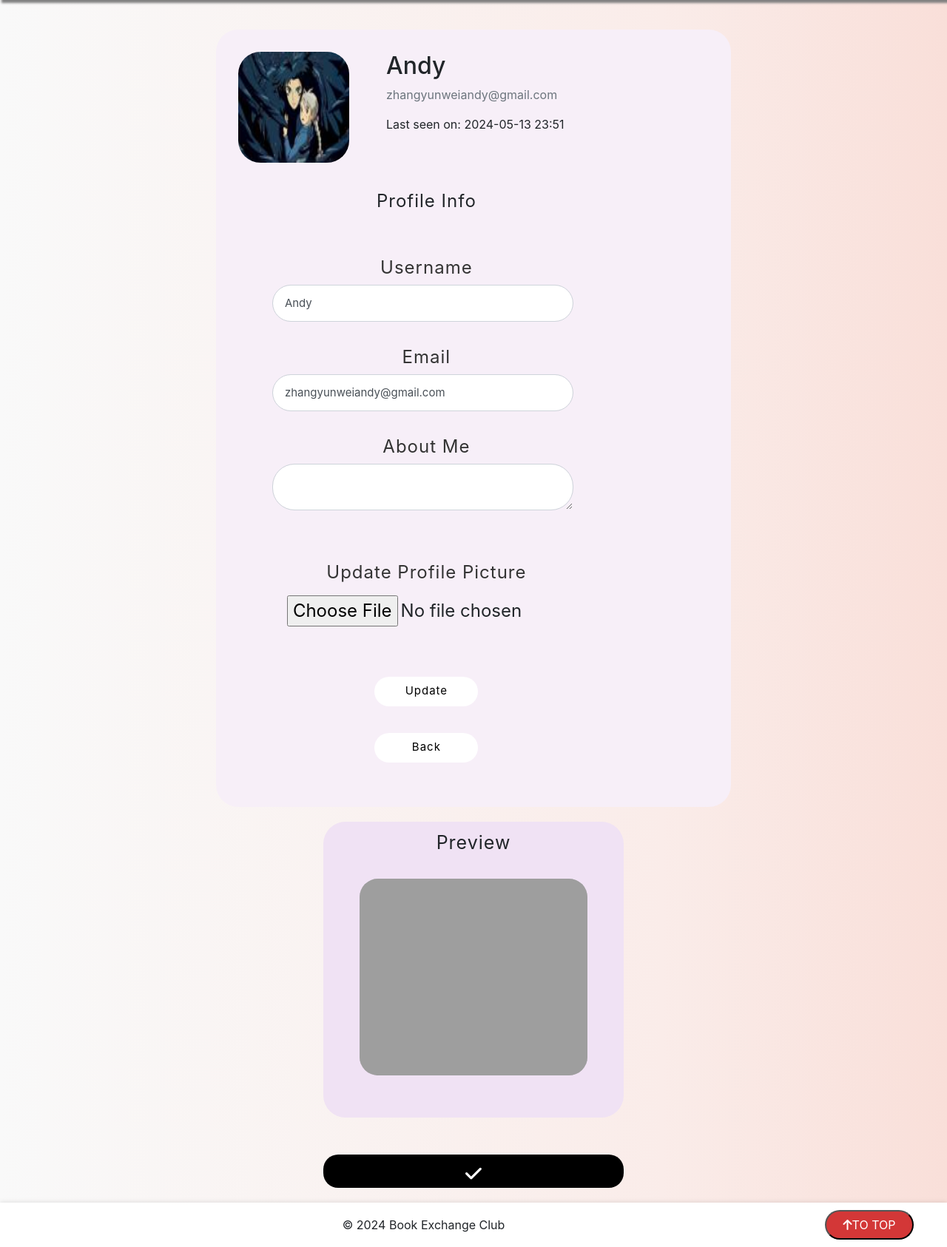
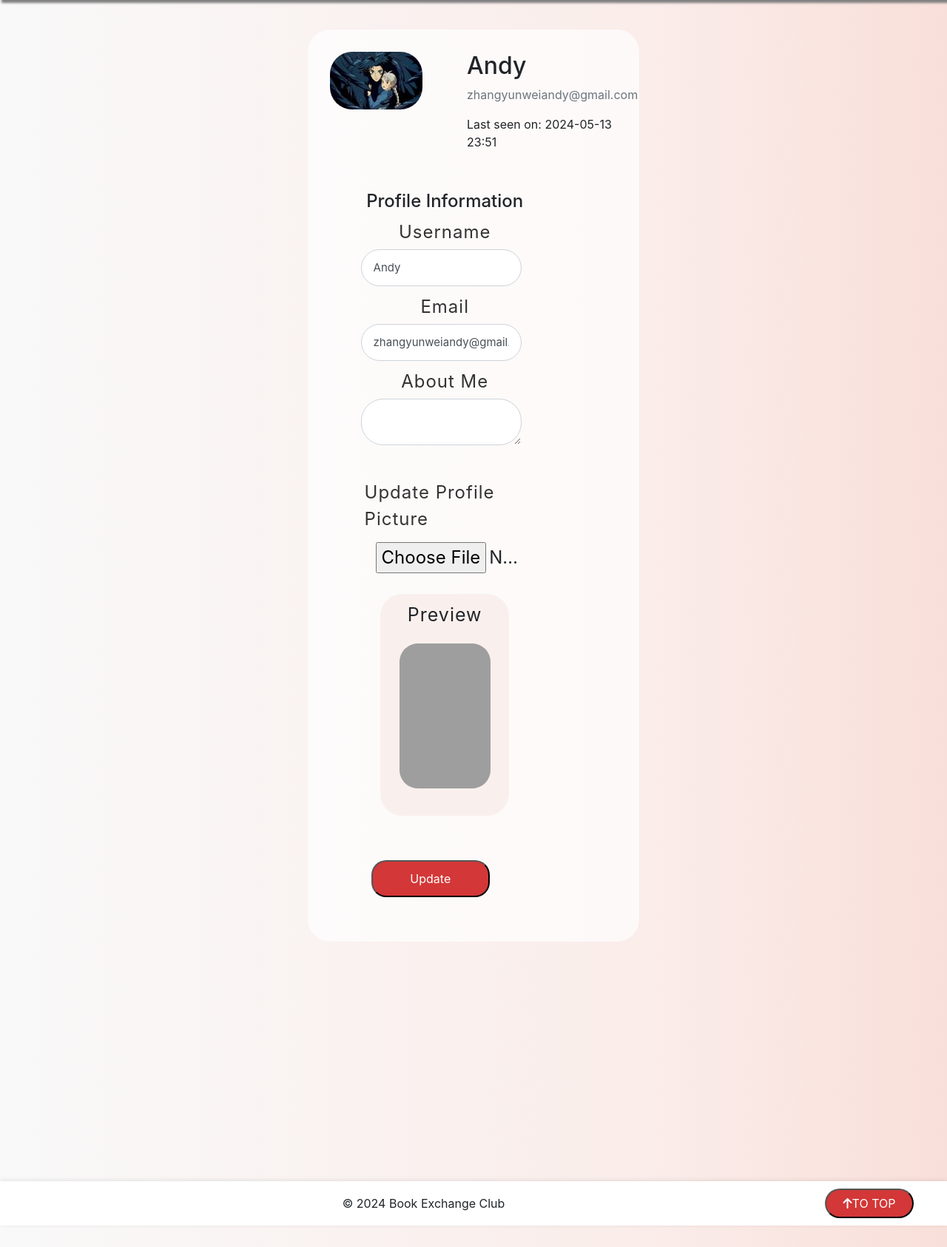
Before and after one commit to Ellacancode/CITS5505Project_Book-Excahnge-Club, a Flask app: page /profile in a window 1280 px wide. Shown: the part 88-1774 px from the top of the page at 74% size. Run offline with Flask 3, Linux system fonts and the light colour scheme; a user stored in the database is signed in; data comes from the database, SQL or seed files in the repository; some libraries are stand-ins or nearby versions; grey boxes are pictures that could not be loaded.

Commit message:
Updated the frontend of profile page

```diff
--- a/Bookclub/static/profile.css
+++ b/Bookclub/static/profile.css
@@ -1,22 +1,27 @@
-.acc-content-section{
-    float: left;
-    width: 60%;
-    background-color: #f7eff8;
+.acc-content-section {
+    margin: 0 auto;
+    align-items: center;
+    width: 35%;
+    background-color: rgba(255, 255, 255, 0.7);
     padding: 30px;
     border-radius: 30px;
+    margin-top: 40px;
+    margin-bottom: 20px;
 }
+
 .account-img{
     border-radius: 30px;
-    width: 150px;
-    height: 150px;
+    width: 35%;
+    max-width: 350px;
 }
 .acc-media-body{
-    margin-left: 50px;
+    margin-left: 60px;
 }
 .acc-border-bottom{
     letter-spacing: 1px;
 }
 .inputtit-update{
+    margin-top: -20px;
     letter-spacing: 1px;
     margin-bottom: 0px;
 }
@@ -26,24 +31,25 @@
     font-size: 15px;
 }
 .btn-update{
-    letter-spacing: 1px;
-    width: 140px;
-    height: 40px;
-    background-color: white;
-    color: black;
-    border-radius: 30px;
-    font-size: 15px;
-    border: hidden;
+    display: flex;
+    justify-content: center;
+    align-items: center;
+    color: white;
+    background-color: rgb(211, 55, 55);
+    width: 160px;
+    height: 50px;
+    border-radius: 20px;
+    outline: none;
 }
 .btn-update:hover{
-    border: 1px solid black;
-    font-weight: bold;
+    background-color: rgb(107, 31, 31);
+    color: white;
+    text-decoration: none;
 }
 .update-rightdiv{
-    float: right;
-    width: 35%;
-    background-color: #f0e2f4;
-    height: 400px;
+    width: 80%;
+    background-color: #f9f0ed;
+    height: 300px;
     text-align: center;
     border-radius: 30px;
     font-size: 25px;
@@ -51,31 +57,34 @@
     padding: 10px;
     align-items: center;
     justify-items: center;
+    margin-top: 20px;
 }
 .preview-image-block{
     margin: 0 auto;
-    display: block;
     width: 80%;
     height: 70%;
     background-color: rgba(161, 159, 159, 0.5);
     border-radius: 25px;
-    margin-top: 30px;
+    margin-top: 20px;
 }
 .preview-image{
     border-radius: 25px;
 }
-.btn-ok{
-    float: right;
-    margin-top: 30px;
-    width: 35%;
-    height: 45px;
-    border-radius: 20px;
-    color: white;
-    background-color: black;
-    font-size: 25px;
-    border: hidden;
+
+.profile-title {
+    font-weight: 500;
+    margin-bottom: -20px;
 }
-.btn-ok:hover{
-    background-color: rgba(161, 159, 159, 0.5);
-    color: black;
+
+.form-group-profile {
+    display: flex;
+    flex-direction: column;
+    align-items: center; /* Align items to the start of the flex container */
+    margin-bottom: 30px; /* Adjust as necessary */
+    width: 70%;
 }
+
+#imagePreview {
+    height: 100%;
+    width: 100%;
+}
--- a/Bookclub/templates/profile.html
+++ b/Bookclub/templates/profile.html
@@ -5,7 +5,6 @@
 {% endblock %}
 
 {% block content %}
-<main class="container">
     <div class="acc-content-section">
       <div class="media">
         <img class="account-img" src="{{ image_file }}">
@@ -27,9 +26,9 @@
         <form method="POST" action="" enctype="multipart/form-data">
             {{ form.hidden_tag() }}
             <fieldset class="form-group">
-                <legend class="acc-border-bottom">Profile Info</legend>
+                <legend class="profile-title">Profile Information</legend>
                 <br/>
-                <div class="form-group">
+                <div class="form-group-profile">
                     <p class="inputtit-update">{{ form.username.label(class="form-control-label") }}</p>
                     {% if form.username.errors %}
                         {{ form.username(class="form-control form-control-lg is-invalid") }}
@@ -42,7 +41,7 @@
                         {{ form.username(class="form-control form-control-lg") }}
                     {% endif %}
                 </div>
-                <div class="form-group">
+                <div class="form-group-profile">
                     <p class="inputtit-update">{{ form.email.label(class="form-control-label") }}</p>
                     {% if form.email.errors %}
                         {{ form.email(class="form-control form-control-lg is-invalid") }}
@@ -55,7 +54,7 @@
                         {{ form.email(class="form-control form-control-lg") }}
                     {% endif %}
                 </div>
-                <div class="form-group">
+                <div class="form-group-profile">
                     <p class="inputtit-update">{{ form.about_me.label(class="form-control-label") }}</p>
                     {% if form.about_me.errors %}
                         {{ form.about_me(class="form-control form-control-lg is-invalid") }}
@@ -69,7 +68,7 @@
                     {% endif %}
                 </div>
                 <br/>
-                <div class="form-group">
+                <div class="form-group-profile">
                     <p class="inputtit-update">{{ form.picture.label() }}</p>
                     {{ form.picture(class="form-control-file", id="imageUpload") }}
                     {% if form.picture.errors %}
@@ -77,23 +76,17 @@
                             <span class="text-danger">{{ error }}</span></br>
                         {% endfor %}
                     {% endif %}
+                    <div class="update-rightdiv">
+                        <p>Preview</p>
+                        <div class="preview-image-block"><img class="preview-image" id="imagePreview" src="#"></div>
+                    </div>
                 </div>
             </fieldset>
-            <div class="form-group">
+            <div class="form-group-profile">
                 {{ form.submit(class="btn-update") }}
-                &nbsp;&nbsp;&nbsp;<button class="btn-update">Back</button>
             </div>
         </form>
     </div>
-    <div class="update-rightdiv">
-        <p>Preview</p>
-        <div class="preview-image-block"><img class="preview-image" id="imagePreview" src="#" style="height: 100%; width: 100%;"/></div>
-    </div>
-    <button class="btn-ok">
-        <i class="fa-solid fa-check"></i>
-    </button>
-</main>
-
 
     <script>
         document.getElementById('imageUpload').addEventListener('change', function(event) {
```
